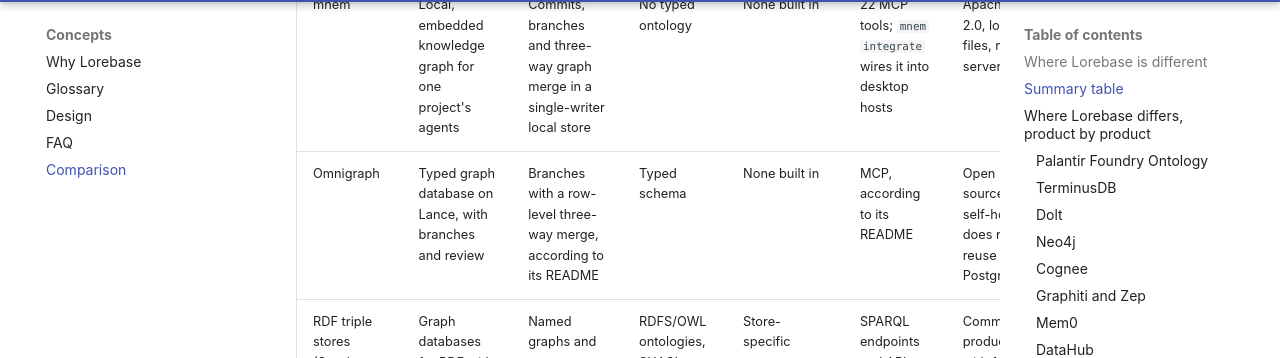
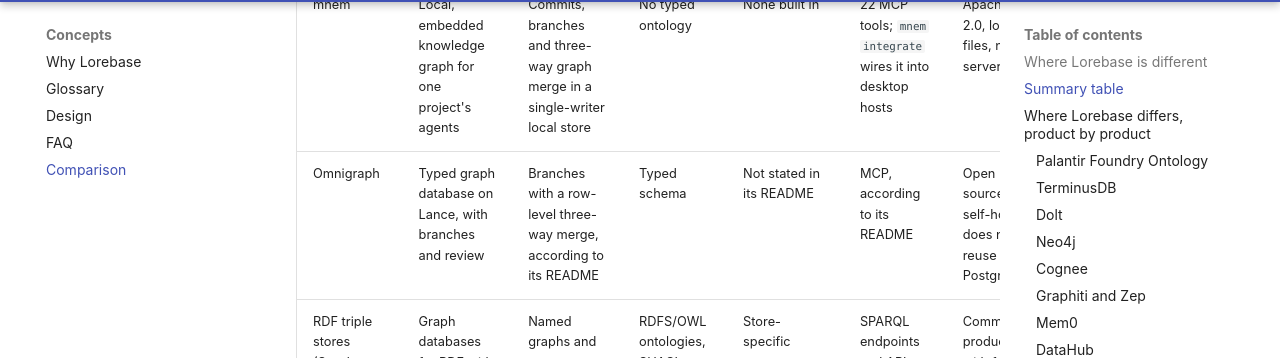
Before and after one commit to aantenore/lorebase, an MkDocs documentation site: the page built from docs/comparison.md, in a window 1280 px wide and 900 px high, scrolled down 3825 px. Shown: the part 94-452 px from the top of the window. Built offline with MkDocs 1.6.1 and Material for MkDocs 9.7.7, drawn with Linux system fonts in a browser that asks for light colours; comment, search, counter and statistics services are not loaded.

Commit message:
docs: state the Omnigraph ingestion cell neutrally

```diff
--- a/docs/comparison.md
+++ b/docs/comparison.md
@@ -31,7 +31,7 @@
 | Doltgres (with the Dolt MCP server) | Postgres-compatible SQL database with git semantics | Branch, commit, merge with cell-level conflicts, on its own storage engine | Relational tables; no ontology layer | None built in | SQL over the Postgres wire protocol; MCP server (`MCP_DIALECT=doltgres`) | Apache-2.0, self-hosted or hosted offering |
 | TypeDB (with TypeDB MCP) | Strongly typed database with entities, relations and attributes | No branches or merges of content | TypeQL schema with types, inheritance and rules | None built in | TypeQL; official MCP server for read, write and schema queries | MPL-2.0, self-hosted or cloud |
 | mnem | Local, embedded knowledge graph for one project's agents | Commits, branches and three-way graph merge in a single-writer local store | No typed ontology | None built in | 22 MCP tools; `mnem integrate` wires it into desktop hosts | Apache-2.0, local files, no server |
-| Omnigraph | Typed graph database on Lance, with branches and review | Branches with a row-level three-way merge, according to its README | Typed schema | None built in | MCP, according to its README | Open source, self-hosted; does not reuse Postgres |
+| Omnigraph | Typed graph database on Lance, with branches and review | Branches with a row-level three-way merge, according to its README | Typed schema | Not stated in its README | MCP, according to its README | Open source, self-hosted; does not reuse Postgres |
 | RDF triple stores (Stardog, GraphDB, Neptune) | Graph databases for RDF with SPARQL | Named graphs and store-specific versioning; no three-way merge of schema and data | RDFS/OWL ontologies, SHACL validation, reasoning (varies by product) | Store-specific connectors and virtualization | SPARQL endpoints and APIs | Commercial products, with free editions or as a managed cloud service |
 | LinkML | Modeling language and toolkit | Schemas versioned as files in git | YAML schemas, converters to JSON Schema, SQL, Pydantic, OWL and more | None (modeling only) | None (not a runtime) | Open source, a toolkit rather than a server |
 | Protégé | Ontology editor for OWL (desktop and web) | Files in version control; collaborative editing in the web version | OWL classes, properties, axioms, reasoners | None | None (editor, not a runtime) | Open source (BSD-style), desktop or self-hosted web |
```
